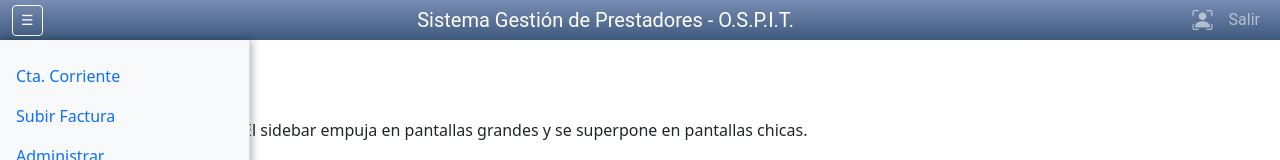
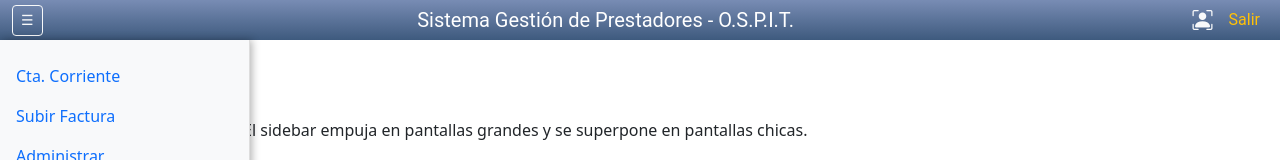
Before and after one commit to desarrolloaot/desa, a React (Vite) app: page / in a window 1280 px wide. Shown: the top 160 px of the page. Built offline with nearby package versions, Linux system fonts and the light colour scheme.

Commit message:
mejoro boton salir

```diff
--- a/src/App.jsx
+++ b/src/App.jsx
@@ -29,11 +29,11 @@
           >
             ☰
           </Button>
-          <Navbar.Brand href="#home">Sistema Gestión de Prestadores - O.S.P.I.T.</Navbar.Brand>
+          <Navbar.Brand href="#home" className="text-white">Sistema Gestión de Prestadores - O.S.P.I.T.</Navbar.Brand>
           <Nav>
-          <Nav.Link><i class="bi bi-person-bounding-box fs-5"></i></Nav.Link>
+          <Nav.Link><i class="bi bi-person-bounding-box fs-5 text-light"></i></Nav.Link>
 
-            <Nav.Link href="#logout"  className="d-flex align-items-center">Salir</Nav.Link>
+            <Nav.Link href="#logout"  className="d-flex align-items-center text-warning">Salir</Nav.Link>
           </Nav>
         </Container>
       </Navbar>
```
